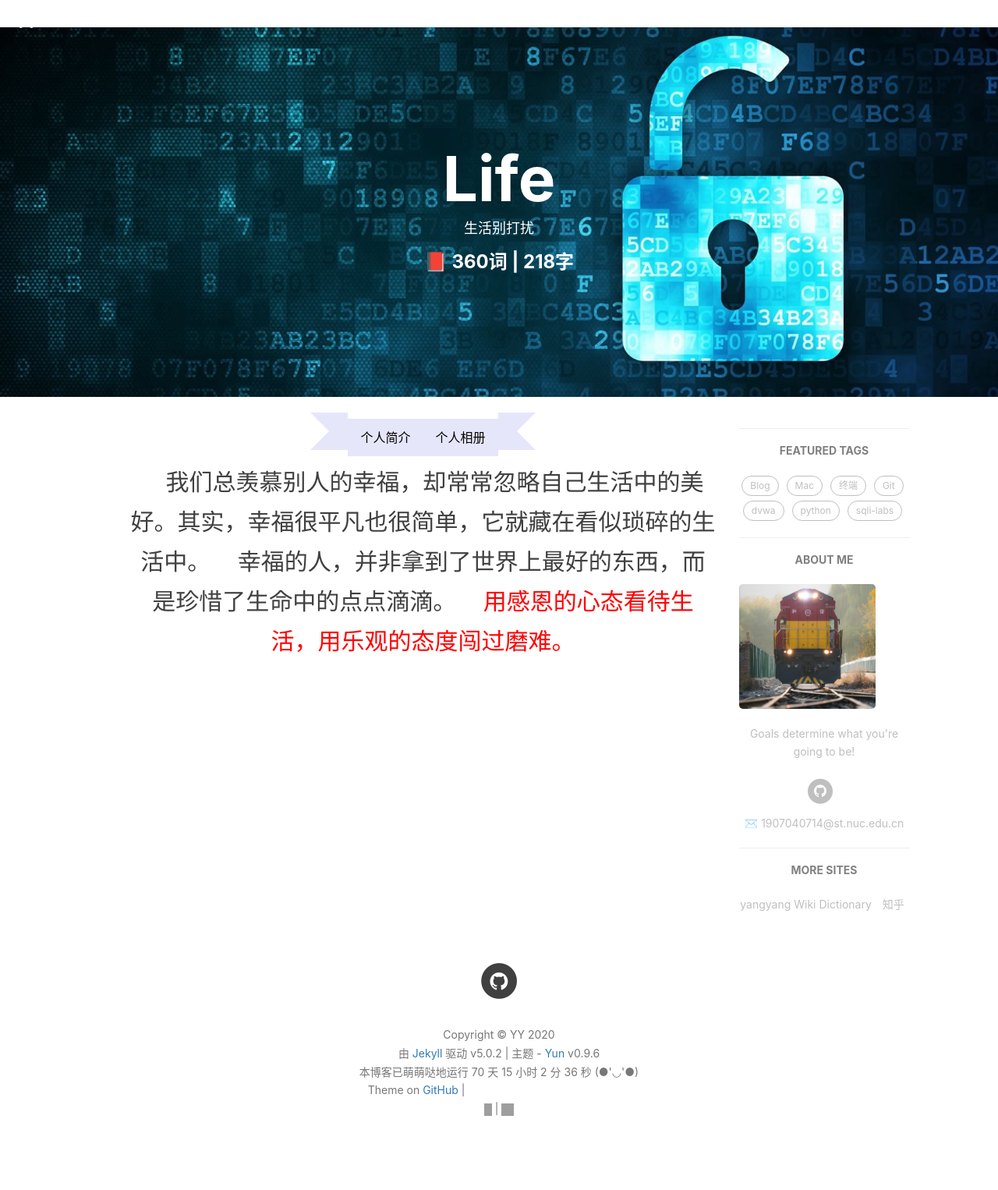
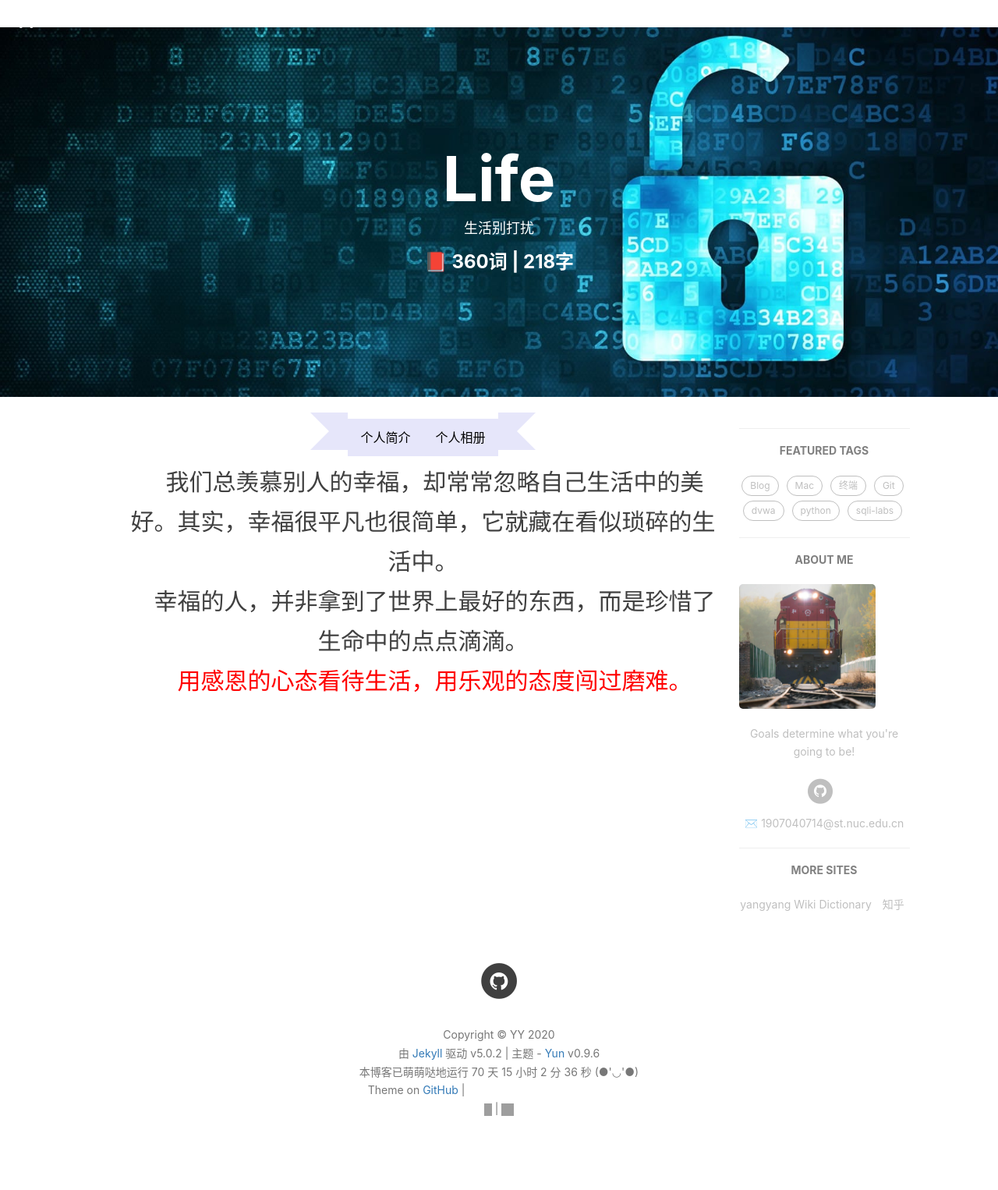
Before and after one commit to yangyang-linux/yangyang-linux.github.io, a Jekyll site: the page built from 5-life.html, in a window 1280 px wide. Shown: the whole page at 78% size. Built offline with Jekyll 4.4.1, drawn with Linux system fonts in a browser that asks for light colours; nearby versions of some CDN libraries; comment, search, counter and statistics services are not loaded; grey boxes are pictures that could not be loaded.

Commit message:
Update 5-life.html

```diff
--- a/5-life.html
+++ b/5-life.html
@@ -109,8 +109,8 @@ header-img: "img/life-bg.jpg"
 
 		<div class="bd">
 			<p1>&nbsp;&nbsp;&nbsp;&nbsp;我们总羡慕别人的幸福，却常常忽略自己生活中的美好。其实，幸福很平凡也很简单，它就藏在看似琐碎的生活中。</p1>
-			<p1>&nbsp;&nbsp;&nbsp;&nbsp;幸福的人，并非拿到了世界上最好的东西，而是珍惜了生命中的点点滴滴。</p1>
-			<p1><span style="color:red">&nbsp;&nbsp;&nbsp;&nbsp;用感恩的心态看待生活，用乐观的态度闯过磨难。</span></p1>
+			<p1><br>&nbsp;&nbsp;&nbsp;&nbsp;幸福的人，并非拿到了世界上最好的东西，而是珍惜了生命中的点点滴滴。</p1>
+			<p1><span style="color:red"><br>&nbsp;&nbsp;&nbsp;&nbsp;用感恩的心态看待生活，用乐观的态度闯过磨难。</span></p1>
 		</div>
 	</body>
 </html>
```
